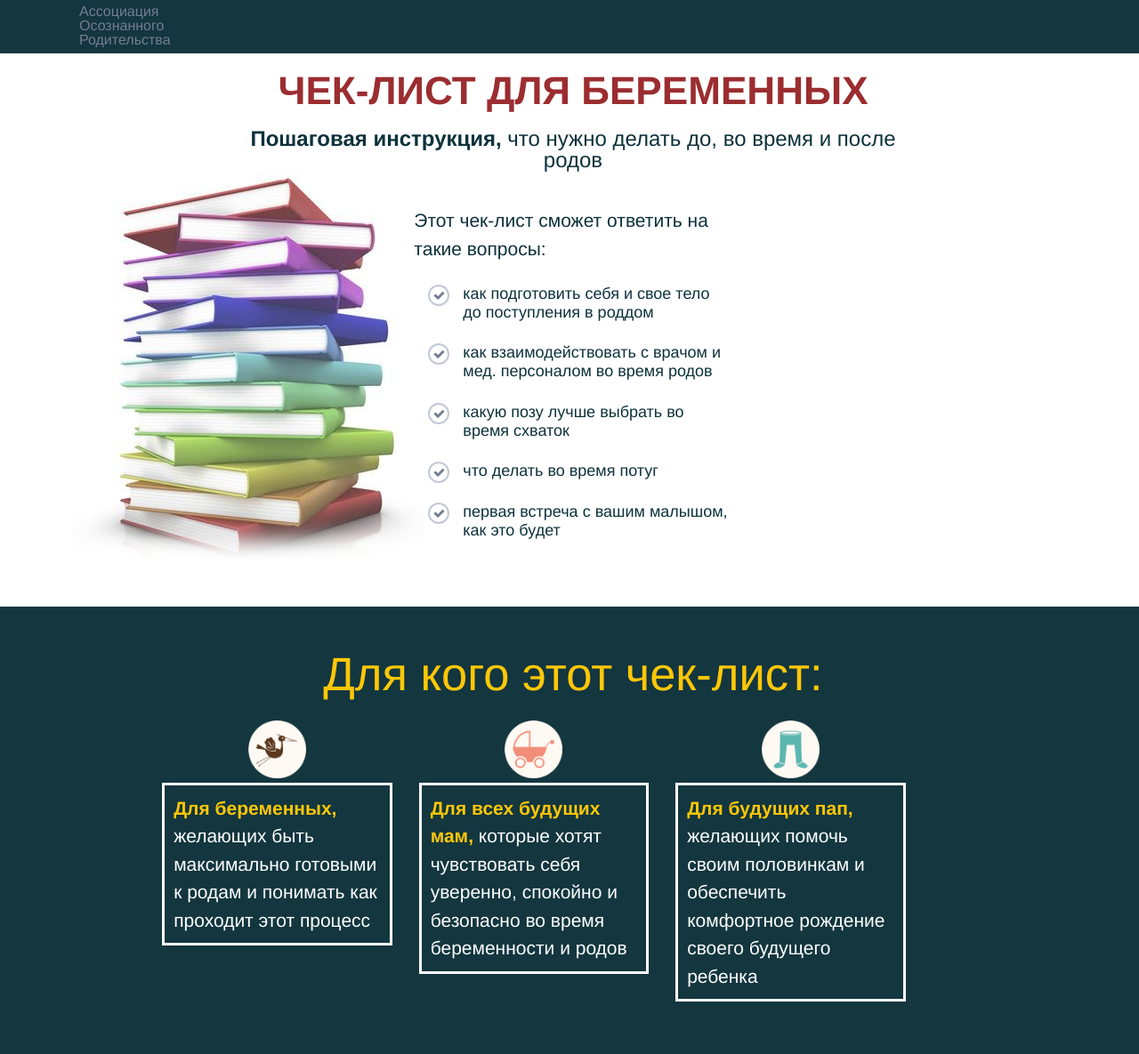
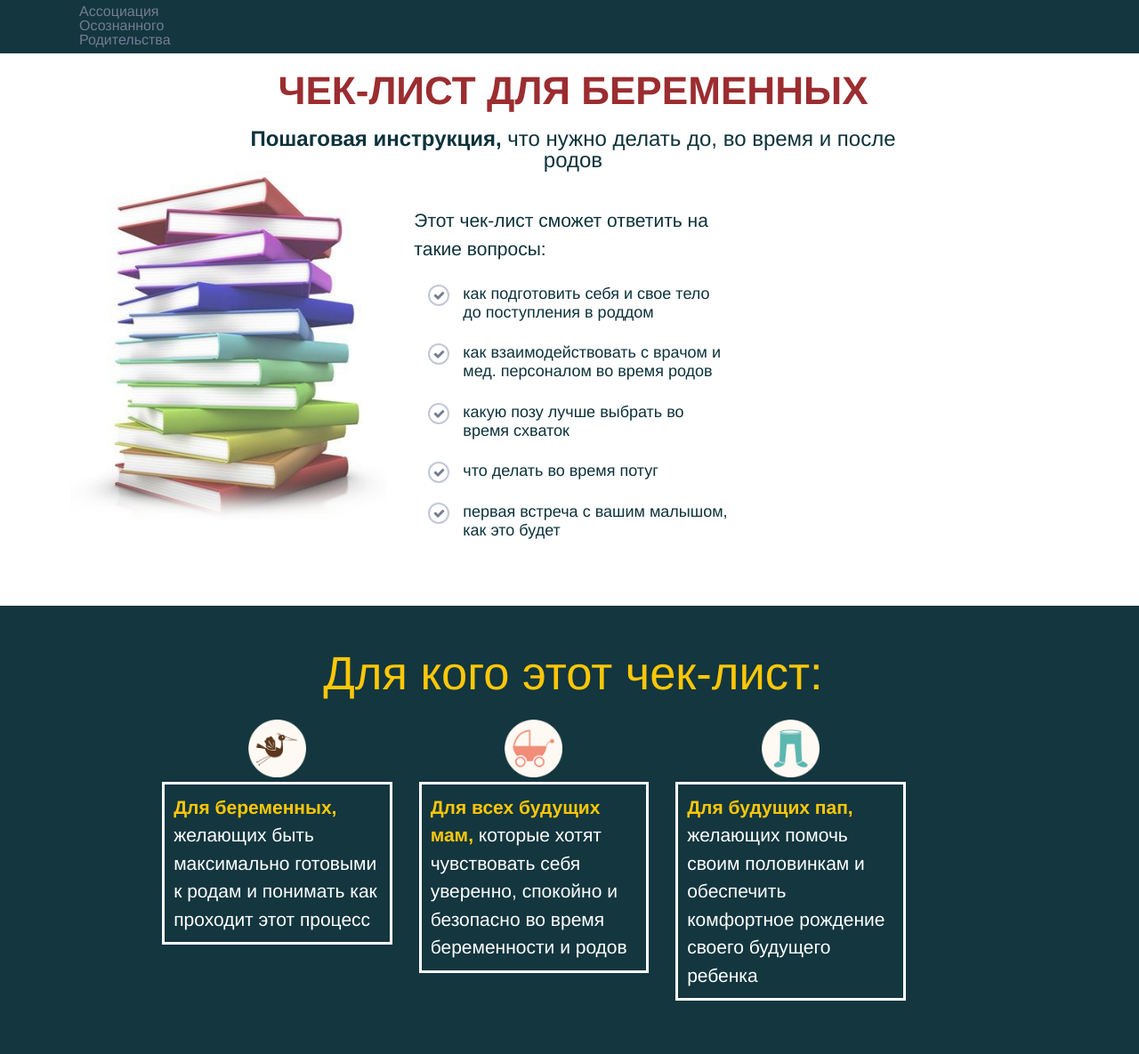
Before and after one commit to alex-birdeye/alex-birdeye.github.io, a PHP site: page / in a window 1280 px wide. Shown: the top 1185 px of the page at 89% size. Run offline with PHP 8.4, Linux system fonts and the light colour scheme; some libraries are stand-ins or nearby versions.

Commit message:
Books img width fixed.

```diff
--- a/css/style.css
+++ b/css/style.css
@@ -181,13 +181,13 @@ a, a:hover, a:active, a:focus {
     /*margin-left: -35px;*/
     /*padding-top: 25px;*/
     opacity: 0.8;
-    max-width:100%;
-    max-height:100%
 }
 
 .checklist-img > img {
     position: relative;
     bottom: 0;
+    max-width:100%;
+    max-height:100%
 }
 
 .answers{
```
